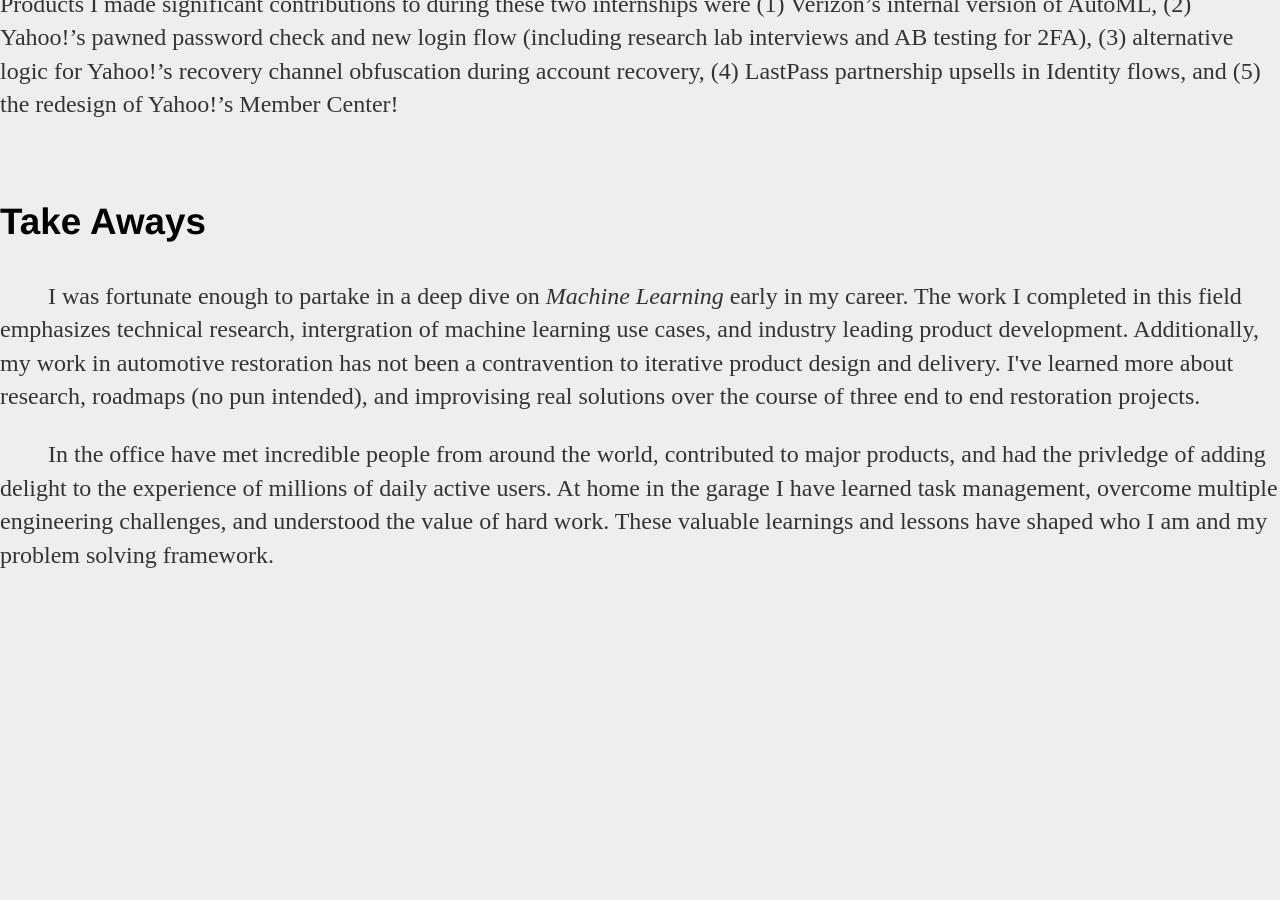
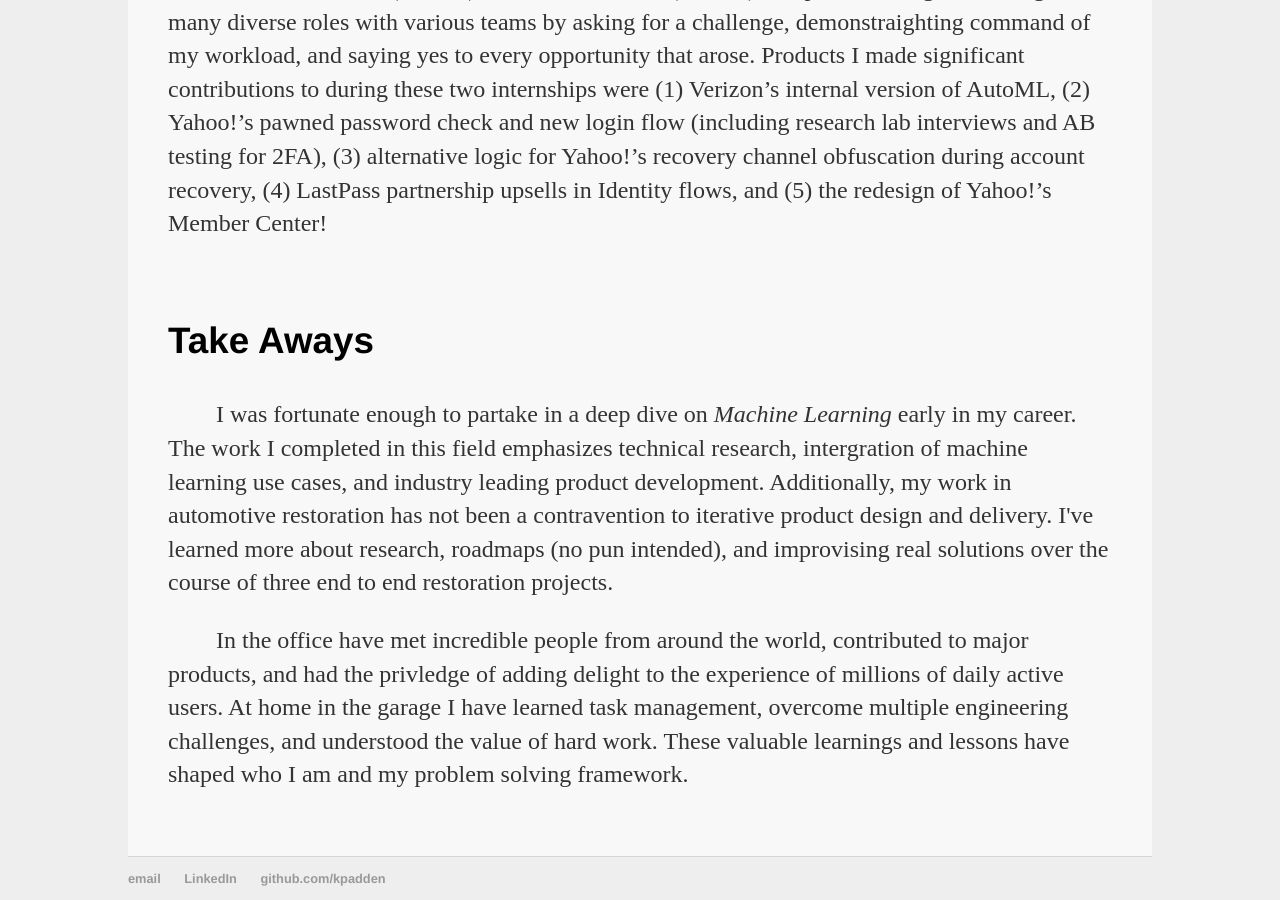
Before and after one commit to kpadden/kpadden.github.io, a Jekyll site: the page built from about/index.html, in a window 1280 px wide and 900 px high, scrolled down 654 px. Built offline with Jekyll 4.4.1, drawn with Linux system fonts in a browser that asks for light colours; before the commit the page ends 1250 px from its top, so only the background shows below that.

Commit message:
Update index.html

```diff
--- a/about/index.html
+++ b/about/index.html
@@ -2,6 +2,7 @@
 layout: default
 title: About Me
 ---
+<body>
     <div class="topnav">
         <div class="inside-topnav" id="myTopnav">
             <a href="/">Home</a>
@@ -10,6 +11,20 @@ title: About Me
             <a href="javascript:void(0);" class="icon" onclick="myFunction()"><i class="fa fa-bars"></i></a>
         </div>
     </div>
+    <script>
+        /* Toggle between adding and removing the "responsive" class to topnav when the user clicks on the icon */
+        function myFunction() {
+            var x = document.getElementById("myTopnav");
+            if (x.className == "inside-topnav") {
+                x.className += " responsive";
+            }
+            else {
+                x.className = "inside-topnav";
+            }
+        }
+    </script>
+    <div class="container">
+        <div class="inside-container"><br/>
             <div class="about">
                 <h1>About</h1>
                 <p>&emsp;&emsp;Hello, I am Kenneth (Kenny) Padden. I am a 4th year <i>Cognitive Science Major</i> at the <ins>University of California, San Diego</ins> as well as a four year <i>Student-Athlete</i> on UCSD Men's Rowing (2x team captain).</p>
@@ -25,3 +40,15 @@ title: About Me
                 <p>&emsp;&emsp;I was fortunate enough to partake in a deep dive on <i>Machine Learning</i> early in my career. The work I completed in this field emphasizes technical research, intergration of machine learning use cases, and industry leading product development. Additionally, my work in automotive restoration has not been a contravention to iterative product design and delivery. I've learned more about research, roadmaps (no pun intended), and improvising real solutions over the course of three end to end restoration projects.</p>
                 <p>&emsp;&emsp;In the office have met incredible people from around the world, contributed to major products, and had the privledge of adding delight to the experience of millions of daily active users. At home in the garage I have learned task management, overcome multiple engineering challenges, and understood the value of hard work. These valuable learnings and lessons have shaped who I am and my problem solving framework.</p>
             </div>
+        </div>
+    </div>
+    <footer>
+        <div class="inside-footer">
+            <ul>
+                <li><a href="mailto:kepadden@gmail.com">email</a></li>
+                <li><a href="https://linkedin.com/in/kenny-padden-a64329170">LinkedIn</a></li>
+                <li><a href="https://github.com/kpadden">github.com/kpadden</a></li>
+            </ul>
+        </div>
+    </footer>
+</body>
```
Lines whose indentation alone changed are shown as unchanged.
